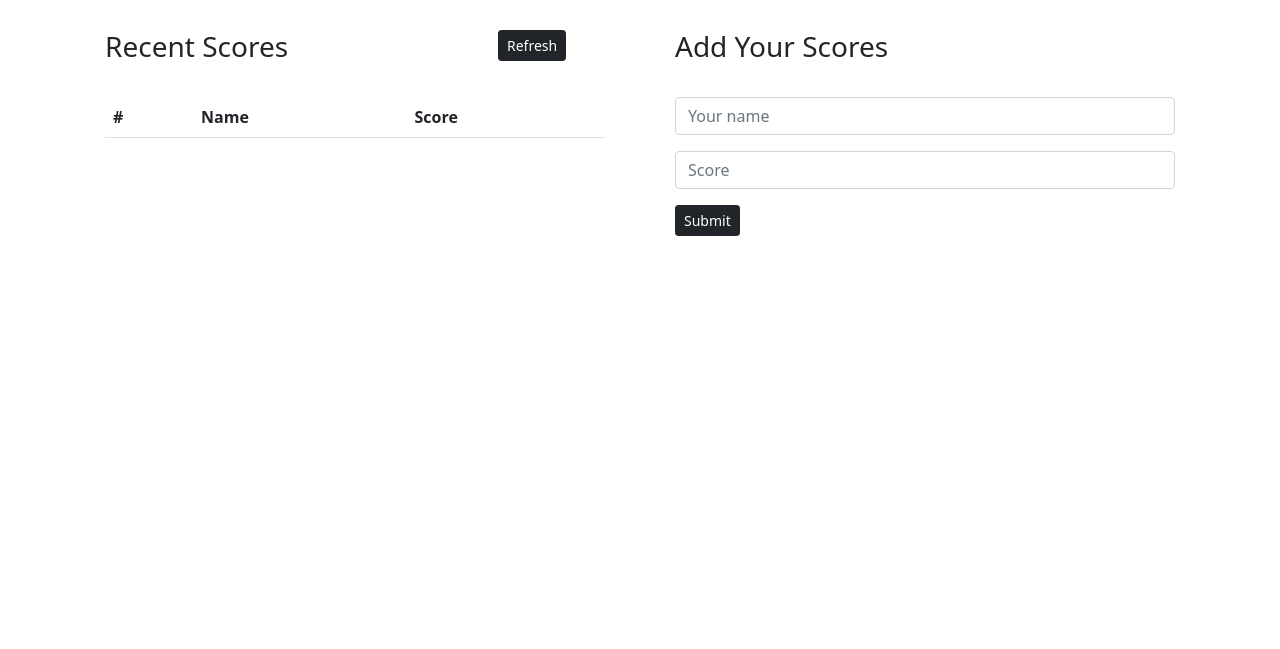
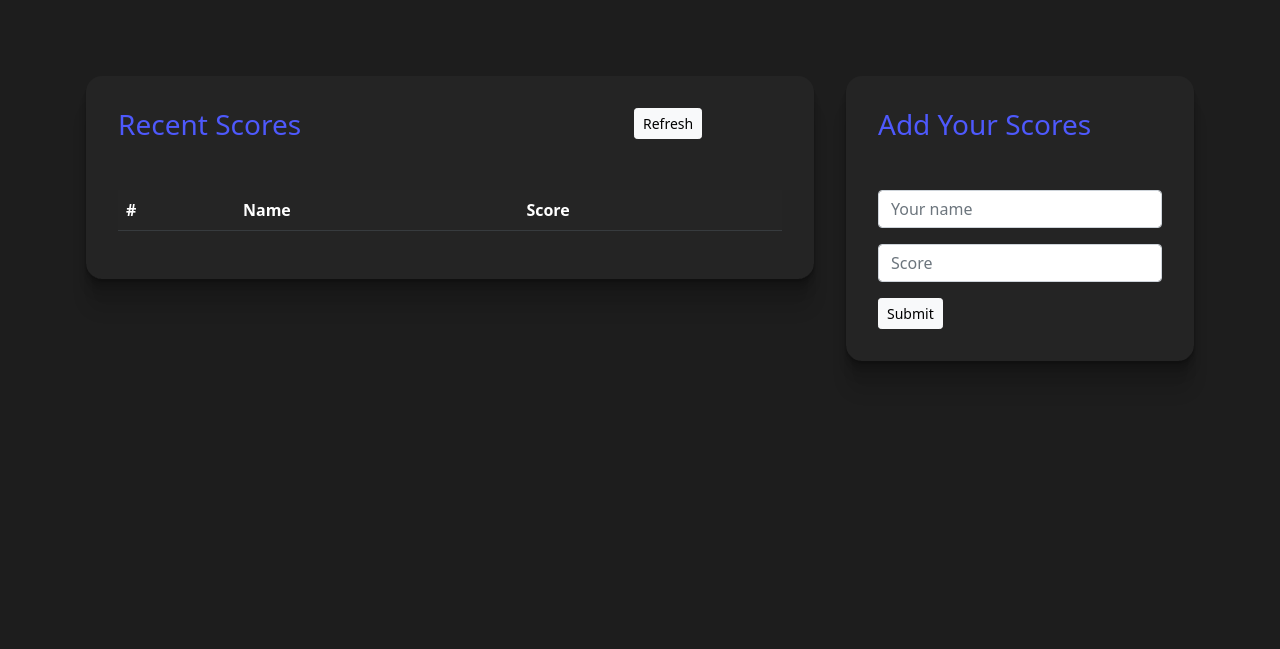
Before and after one commit to eapenzacharias/Leaderboard, a website built with webpack: page src/index.html in a window 1280 px wide. Shown: the part 151-800 px from the top of the page. Built offline with nearby package versions, Linux system fonts and the light colour scheme; no server answers.

Commit message:
Basic Styling

```diff
--- a/src/index.html
+++ b/src/index.html
@@ -10,7 +10,8 @@
     <div class="container">
       <div class="row">
         <h1 class="display-4">Leaderboard</h1>
-        <div class="sub-div col-lg-6">
+        <div class="sub-div col-lg-8">
+          <div class="inside-div big-div">
             <div class="row">
               <div class="col-9">
                 <h2 class="h3">Recent Scores</h2>
@@ -19,14 +20,14 @@
                 <button
                   type="button"
                   id="refresh-btn"
-                class="btn btn-dark btn-sm"
+                  class="btn btn-light btn-sm"
                   data-toggle="button"
                 >
                   Refresh
                 </button>
               </div>
             </div>
-          <table class="table">
+            <table class="table table-striped table-dark">
               <thead>
                 <tr>
                   <th scope="col">#</th>
@@ -41,11 +42,14 @@
               </tbody>
             </table>
           </div>
-        <div class="sub-div col-lg-6">
+        </div>
+        <div class="sub-div col-lg-4">
+          <div class="inside-div small-div">
             <h2 class="h3">Add Your Scores</h2>
             <div id="form-div"></div>
           </div>
         </div>
       </div>
+    </div>
   </body>
 </html>
--- a/src/scripts/printUI.js
+++ b/src/scripts/printUI.js
@@ -36,7 +36,7 @@ const createForm = () => {
     <div class="input-group mb-3">
       <input type="number" class="form-control" placeholder="Score" id="score-field" required>
     </div>
-    <input type="button" class="btn btn-dark btn-sm" id="submit-btn" value="Submit">
+    <input type="button" class="btn btn-light btn-sm" id="submit-btn" value="Submit">
   </form>
   `;
   getElement('#form-div').innerHTML = form;
--- a/src/style/style.scss
+++ b/src/style/style.scss
@@ -1,17 +1,50 @@
+$bs-table-bg: #282828;
+$--bs-table-bg: #282828;
+
 body {
+  background-color: #1d1d1d;
+  color: #f8f9fa;
+
   .container {
     padding-top: 5%;
 
     h1 {
-      margin-bottom: 50px;
+      margin-bottom: 5rem;
     }
 
     h2 {
-      padding-bottom: 25px;
+      padding-bottom: 2.5rem;
     }
 
     .sub-div {
-      padding: 0 35px;
+      padding: 1rem;
+    }
+    .table-dark {
+      --bs-table-bg: #252525;
+      --bs-table-striped-bg: #313131;
+      --bs-table-striped-color: #fff;
+      --bs-table-active-bg: #414141;
+      --bs-table-active-color: #fff;
+      --bs-table-hover-bg: #383838;
+      --bs-table-hover-color: #fff;
+    }
+    .big-div {
+      color: #4e59fc;
+      padding: 2rem;
+      background-color: #ffffff08;
+      border-radius: 1rem;
+      box-shadow: rgba(0, 0, 0, 0.09) 0px 2px 1px,
+        rgba(0, 0, 0, 0.09) 0px 4px 2px, rgba(0, 0, 0, 0.09) 0px 8px 4px,
+        rgba(0, 0, 0, 0.09) 0px 16px 8px, rgba(0, 0, 0, 0.09) 0px 32px 16px;
+    }
+    .small-div {
+      color: #4e59fc;
+      padding: 2rem;
+      background-color: #ffffff08;
+      border-radius: 1rem;
+      box-shadow: rgba(0, 0, 0, 0.09) 0px 2px 1px,
+        rgba(0, 0, 0, 0.09) 0px 4px 2px, rgba(0, 0, 0, 0.09) 0px 8px 4px,
+        rgba(0, 0, 0, 0.09) 0px 16px 8px, rgba(0, 0, 0, 0.09) 0px 32px 16px;
     }
   }
 }
```
Lines whose indentation alone changed are shown as unchanged.
